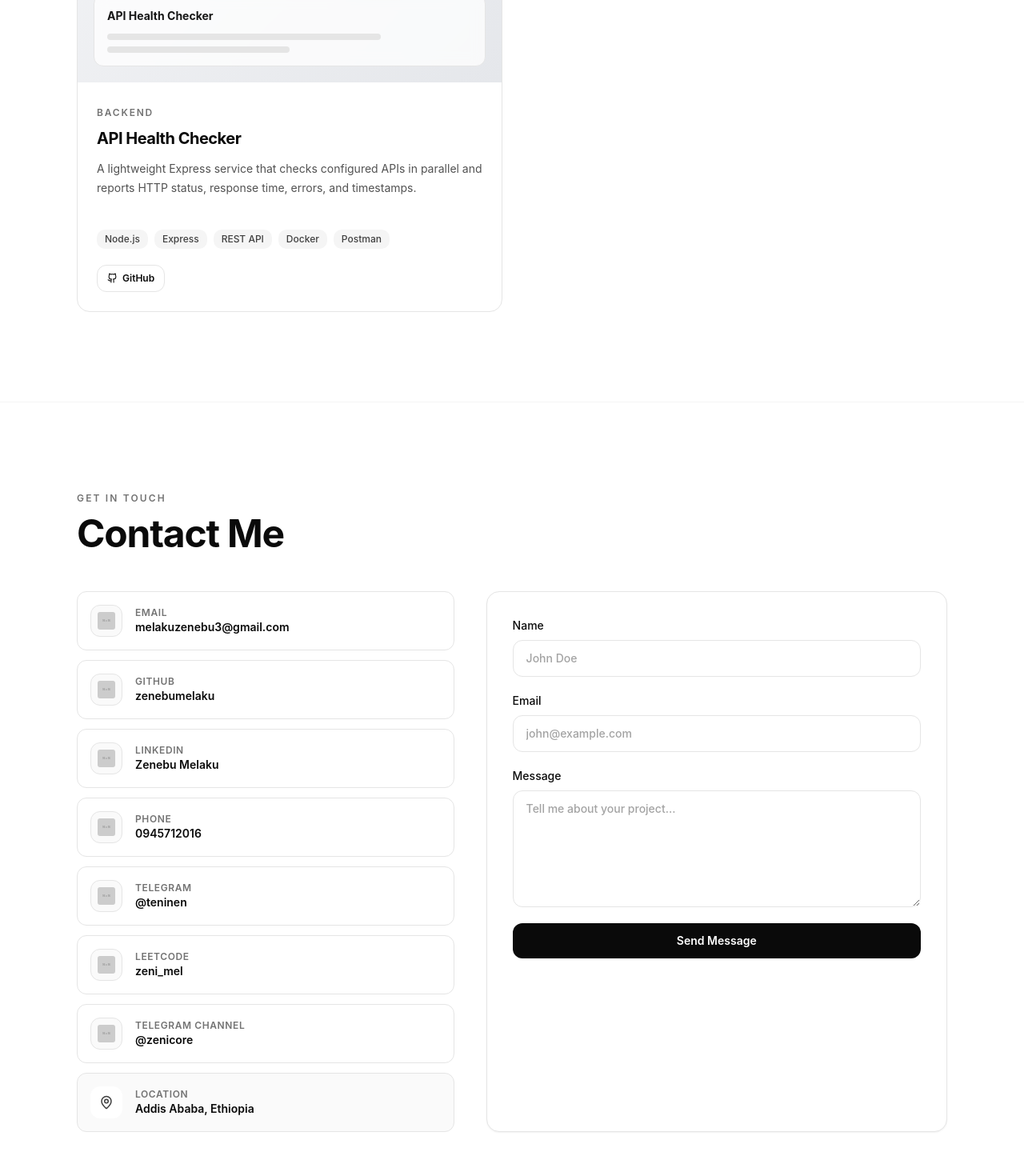
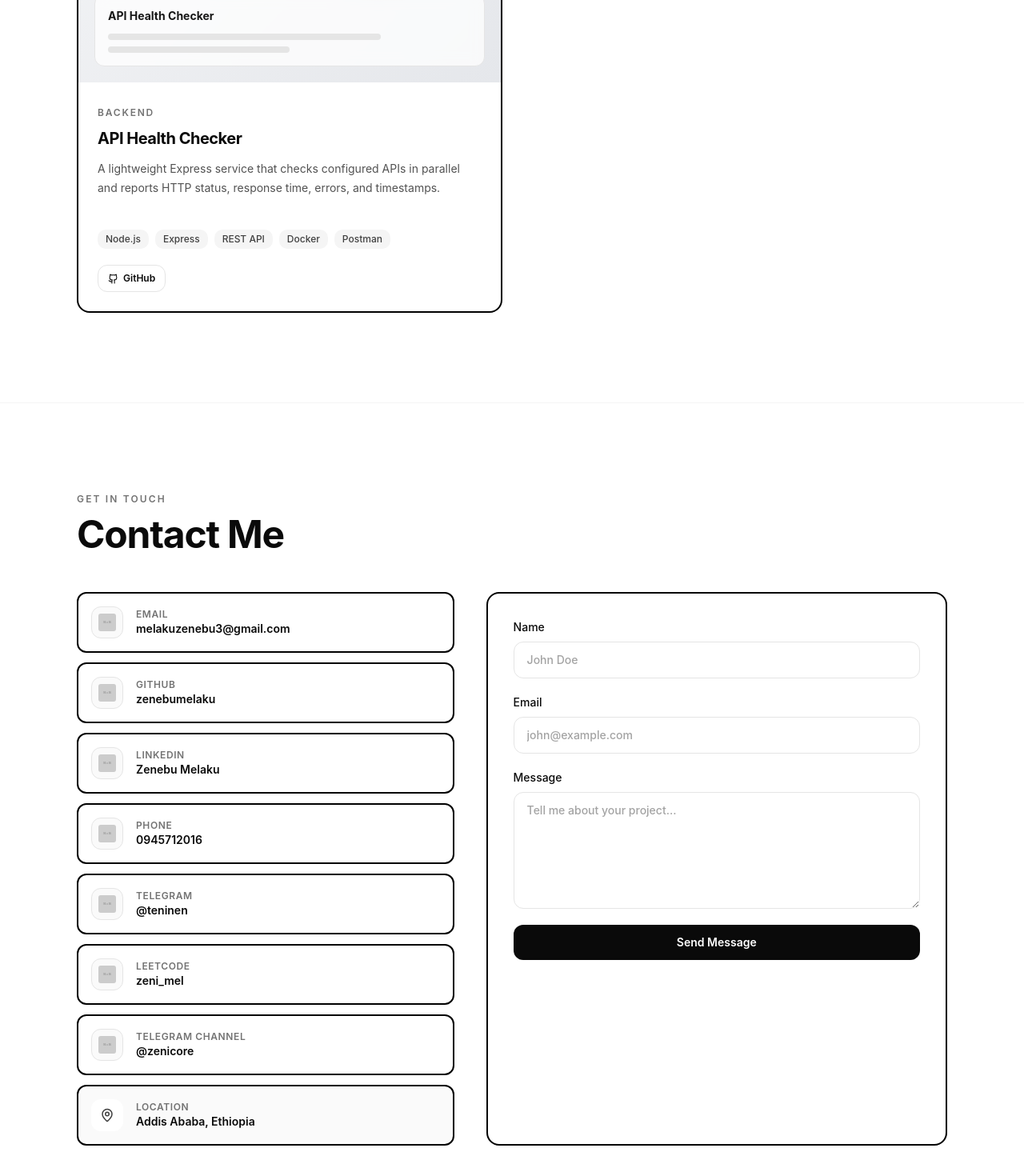
Before and after one commit to zenebumelaku/portifolio, a React (Vite) app: page / in a window 1280 px wide. Shown: the part 4041-5511 px from the top of the page at 80% size. Built offline with nearby package versions, Linux system fonts and the light colour scheme.

Commit message:
Add black outlines to project and contact panels

```diff
--- a/src/sections/ContactSection/components/ContactCard.tsx
+++ b/src/sections/ContactSection/components/ContactCard.tsx
@@ -11,7 +11,7 @@ export const ContactCard = (props: ContactCardProps) => {
       href={props.href}
       target="_blank"
       rel="noreferrer"
-      className="group flex items-center gap-4 rounded-xl border border-neutral-200 bg-white p-4 hover:border-neutral-400 hover:bg-neutral-50"
+      className="group flex items-center gap-4 rounded-xl border-2 border-black bg-white p-4 hover:bg-neutral-50"
     >
       <img
         src={props.iconSrc}
@@ -19,8 +19,12 @@ export const ContactCard = (props: ContactCardProps) => {
         className="h-10 w-10 rounded-lg border border-neutral-200 bg-neutral-50 p-2"
       />
       <div className="min-w-0">
-        <p className="text-xs font-semibold uppercase tracking-wider text-neutral-500">{props.title}</p>
-        <p className="truncate text-sm font-semibold text-neutral-950 group-hover:underline">{props.value}</p>
+        <p className="text-xs font-semibold uppercase tracking-wider text-neutral-500">
+          {props.title}
+        </p>
+        <p className="truncate text-sm font-semibold text-neutral-950 group-hover:underline">
+          {props.value}
+        </p>
       </div>
     </a>
   );
--- a/src/sections/ContactSection/components/ContactForm.tsx
+++ b/src/sections/ContactSection/components/ContactForm.tsx
@@ -19,7 +19,7 @@ export const ContactForm = () => {
   return (
     <form
       onSubmit={submit}
-      className="rounded-2xl border border-neutral-200 bg-white p-6 shadow-sm md:p-8"
+      className="rounded-2xl border-2 border-black bg-white p-6 shadow-sm md:p-8"
     >
       <div className="grid gap-5">
         <label className="grid gap-2 text-sm font-medium">
--- a/src/sections/ContactSection/index.tsx
+++ b/src/sections/ContactSection/index.tsx
@@ -60,7 +60,7 @@ export const ContactSection = () => {
               title="Telegram channel"
               value="@zenicore"
             />
-            <div className="flex items-center gap-4 rounded-xl border border-neutral-200 bg-neutral-50 p-4 sm:col-span-2 lg:col-span-1">
+            <div className="flex items-center gap-4 rounded-xl border-2 border-black bg-neutral-50 p-4 sm:col-span-2 lg:col-span-1">
               <div className="flex h-10 w-10 items-center justify-center rounded-lg bg-white text-neutral-700">
                 <MapPin size={18} />
               </div>
--- a/src/sections/ProjectsSection/components/ProjectCard.tsx
+++ b/src/sections/ProjectsSection/components/ProjectCard.tsx
@@ -15,7 +15,7 @@ export type ProjectCardProps = {
 
 export const ProjectCard = (props: ProjectCardProps) => {
   return (
-    <article className="group overflow-hidden rounded-2xl border border-neutral-200 bg-white transition hover:-translate-y-1 hover:border-neutral-300 hover:shadow-xl">
+    <article className="group overflow-hidden rounded-2xl border-2 border-black bg-white transition hover:-translate-y-1 hover:shadow-xl">
       <div className="relative aspect-[16/10] overflow-hidden bg-neutral-100">
         {props.mediaType === "image" && props.mediaSrc ? (
           <img
```
